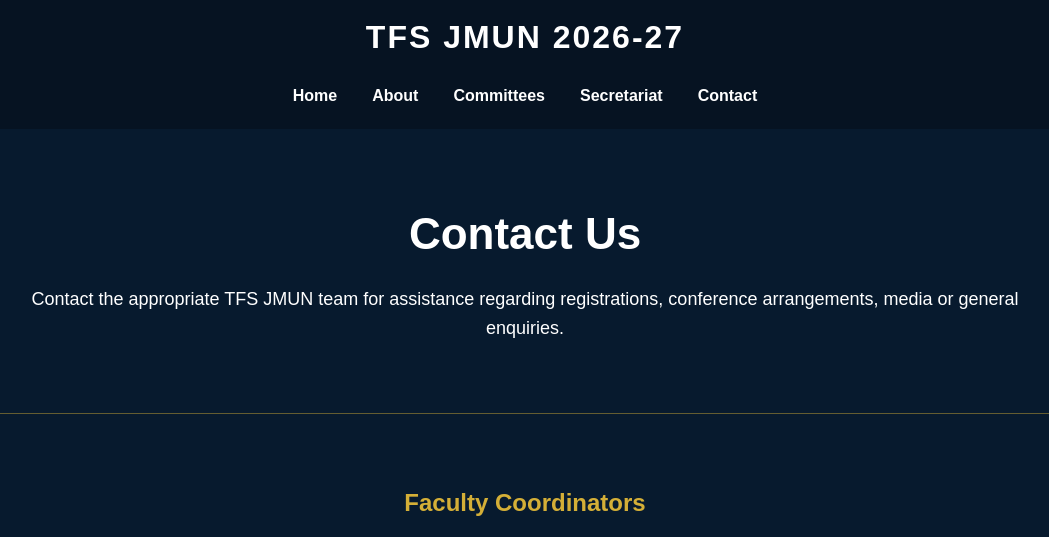
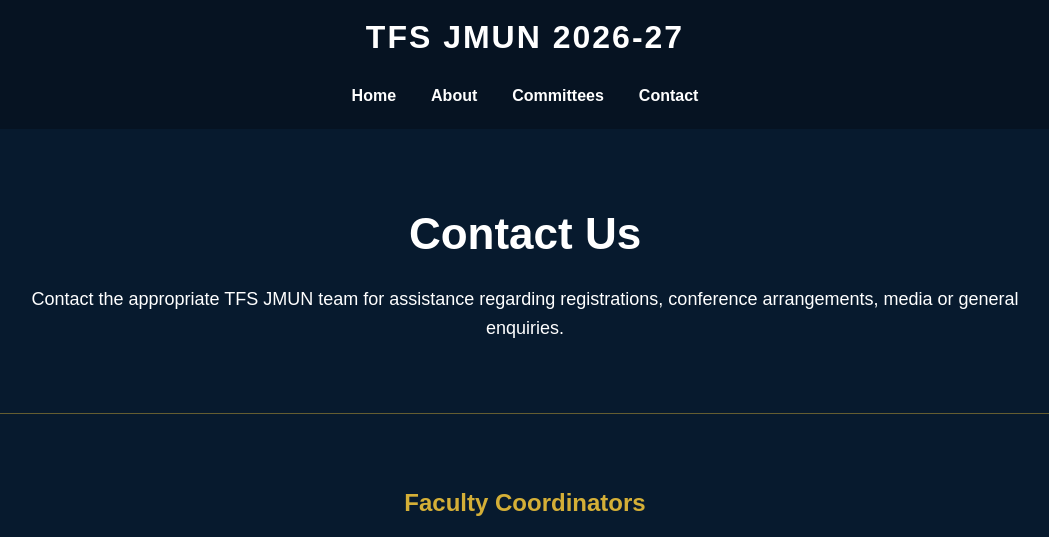
Before and after one commit to Pranav-67-name/tfsjmun-2026, a plain HTML site: page contact.html in a window 1280 px wide. Shown: the part 69-606 px from the top of the page, without its empty margins (115-1164 px from the left). Drawn offline with Linux system fonts and the light colour scheme.

Commit message:
Remove Secretariat link from contact.html
Removed link to the Secretariat page from the navigation.

```diff
--- a/contact.html
+++ b/contact.html
@@ -22,7 +22,6 @@
             <li><a href="index.html">Home</a></li>
             <li><a href="about.html">About</a></li>
             <li><a href="committees.html">Committees</a></li>
-            <li><a href="secretariat.html">Secretariat</a></li>
             <li><a href="contact.html">Contact</a></li>
         </ul>
     </nav>
```
